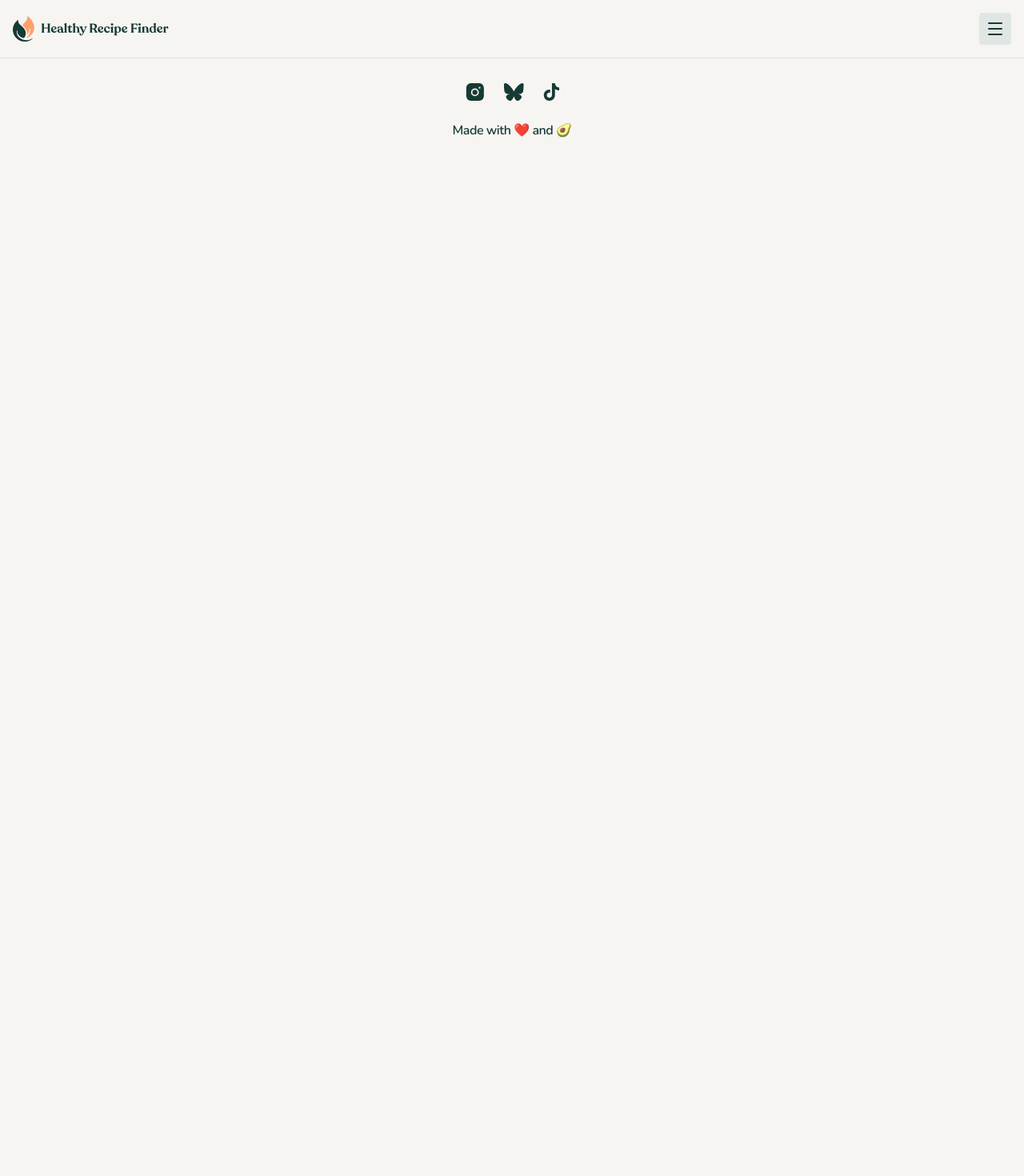
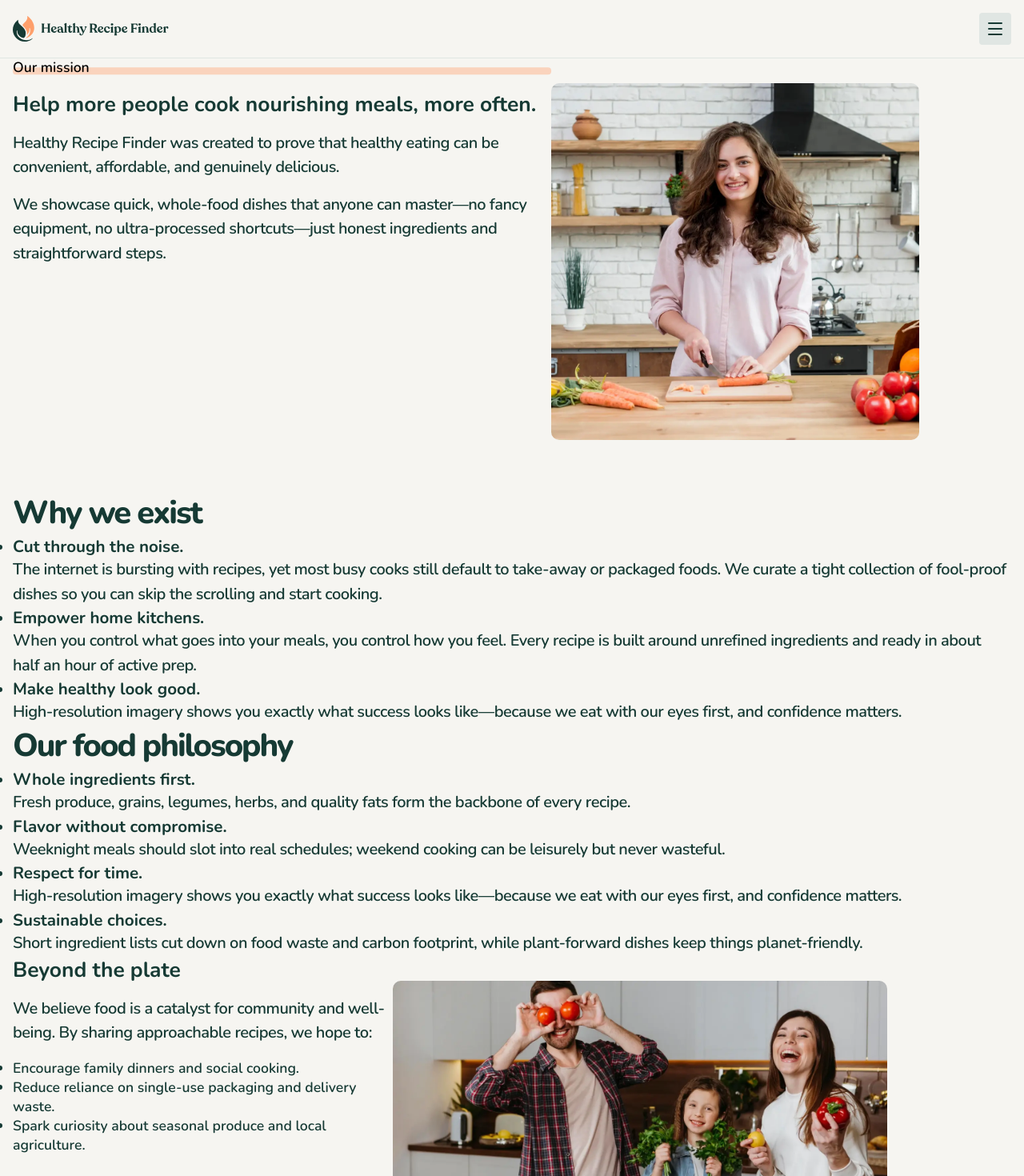
Before and after one commit to DylanNicolet/angular_recipe_finder_frontendmentor, an Angular app: page /about in a window 1280 px wide. Before the commit this address led to /. Shown: the top 1470 px of the page at 80% size. Before the commit the page ends 800 px from the top, so only its background shows below. Built offline with nearby package versions, Linux system fonts and the light colour scheme.

Commit message:
[SETUP] Added the About page and it's content

```diff
--- a/src/app/app.routes.ts
+++ b/src/app/app.routes.ts
@@ -2,9 +2,11 @@ import { Routes } from '@angular/router';
 import { Homepage } from './pages/homepage/homepage';
 import { BrowseRecipes } from './pages/browse-recipes/browse-recipes';
 import { RecipeDetail } from './pages/recipe-detail/recipe-detail';
+import { About } from './pages/about/about';
 
 export const routes: Routes = [
     { path: '', component: Homepage },
     { path: 'recipes', component: BrowseRecipes },
-    { path: 'recipes/:slug', component: RecipeDetail }
+    { path: 'recipes/:slug', component: RecipeDetail },
+    { path: 'about', component: About },
 ];
--- /dev/null
+++ b/src/app/pages/about/about.html
@@ -0,0 +1,96 @@
+<!-- Our mission -->
+<app-text-with-image
+    additionalClass=""
+    imgSmallSrc="/assets/images/image-about-our-mission-small.webp"
+    imgLargeSrc="/assets/images/image-about-our-mission-large.webp"
+    imgDesktopWidth="80"
+    imgAlt="Woman chopping a carrot in the kitchen, while looking and smilling at the camera."
+>
+    <span class="highlighted-bg">Our mission</span>
+    <h1>Help more people cook nourishing meals, more often.</h1>
+    <p>
+        Healthy Recipe Finder was created to prove that healthy eating can be convenient, affordable, and genuinely delicious.
+    </p>
+    <p>
+        We showcase quick, whole-food dishes that anyone can master—no fancy equipment, no ultra-processed shortcuts—just honest ingredients and straightforward steps.
+    </p>
+</app-text-with-image>
+
+<!-- Why we exist -->
+<section class="bullet-info-bloc">
+    <h2>Why we exist</h2>
+
+    <ul class="bullet-info-bloc__list">
+        <li class="bullet-info-bloc__list-item">
+            <h3 class="bullet-info-bloc__subtitle">Cut through the noise.</h3>
+            <p class="bullet-info-bloc__text">
+                The internet is bursting with recipes, yet most busy cooks still default to take-away or packaged foods. We curate a tight collection of fool-proof dishes so you can skip the scrolling and start cooking.
+            </p>
+        </li>
+        <li class="bullet-info-bloc__list-item">
+            <h3 class="bullet-info-bloc__subtitle">Empower home kitchens.</h3>
+            <p class="bullet-info-bloc__text">
+                When you control what goes into your meals, you control how you feel. Every recipe is built around unrefined ingredients and ready in about half an hour of active prep.
+            </p>
+        </li>
+        <li class="bullet-info-bloc__list-item">
+            <h3 class="bullet-info-bloc__subtitle">Make healthy look good.</h3>
+            <p class="bullet-info-bloc__text">
+                High-resolution imagery shows you exactly what success looks like—because we eat with our eyes first, and confidence matters.
+            </p>
+        </li>
+    </ul>
+</section>
+
+<!-- Our food philosophy -->
+<section class="bullet-info-bloc">
+    <h2>Our food philosophy</h2>
+
+    <ul class="bullet-info-bloc__list">
+        <li class="bullet-info-bloc__list-item">
+            <h3 class="bullet-info-bloc__subtitle">Whole ingredients first.</h3>
+            <p class="bullet-info-bloc__text">
+                Fresh produce, grains, legumes, herbs, and quality fats form the backbone of every recipe.
+            </p>
+        </li>
+        <li class="bullet-info-bloc__list-item">
+            <h3 class="bullet-info-bloc__subtitle">Flavor without compromise.</h3>
+            <p class="bullet-info-bloc__text">
+                Weeknight meals should slot into real schedules; weekend cooking can be leisurely but never wasteful.
+            </p>
+        </li>
+        <li class="bullet-info-bloc__list-item">
+            <h3 class="bullet-info-bloc__subtitle">Respect for time.</h3>
+            <p class="bullet-info-bloc__text">
+                High-resolution imagery shows you exactly what success looks like—because we eat with our eyes first, and confidence matters.
+            </p>
+        </li>
+        <li class="bullet-info-bloc__list-item">
+            <h3 class="bullet-info-bloc__subtitle">Sustainable choices.</h3>
+            <p class="bullet-info-bloc__text">
+                Short ingredient lists cut down on food waste and carbon footprint, while plant-forward dishes keep things planet-friendly.
+            </p>
+        </li>
+    </ul>
+</section>
+
+<!-- Beyond the plate -->
+<app-text-with-image
+    additionalClass=""
+    imgSmallSrc="/assets/images/image-about-beyond-the-plate-small.webp"
+    imgLargeSrc="/assets/images/image-about-beyond-the-plate-large.webp"
+    imgDesktopWidth="80"
+    imgAlt="A couple with child girl in a kitchen, laugthing while holding different vegetables up."
+>
+    <h1>Beyond the plate</h1>
+    <p>
+        We believe food is a catalyst for community and well-being. By sharing approachable recipes, we hope to:
+    </p>
+    <ul>
+        <li>Encourage family dinners and social cooking.</li>
+        <li>Reduce reliance on single-use packaging and delivery waste.</li>
+        <li>Spark curiosity about seasonal produce and local agriculture.</li>
+    </ul>
+</app-text-with-image>
+
+<app-cook-smarter></app-cook-smarter>
```
Also changed, not shown: src/app/pages/about/about.ts (added, +13 -0 lines), src/app/pages/about/about.scss (added), 1 other file (tests, documents, lock files or other folders).
